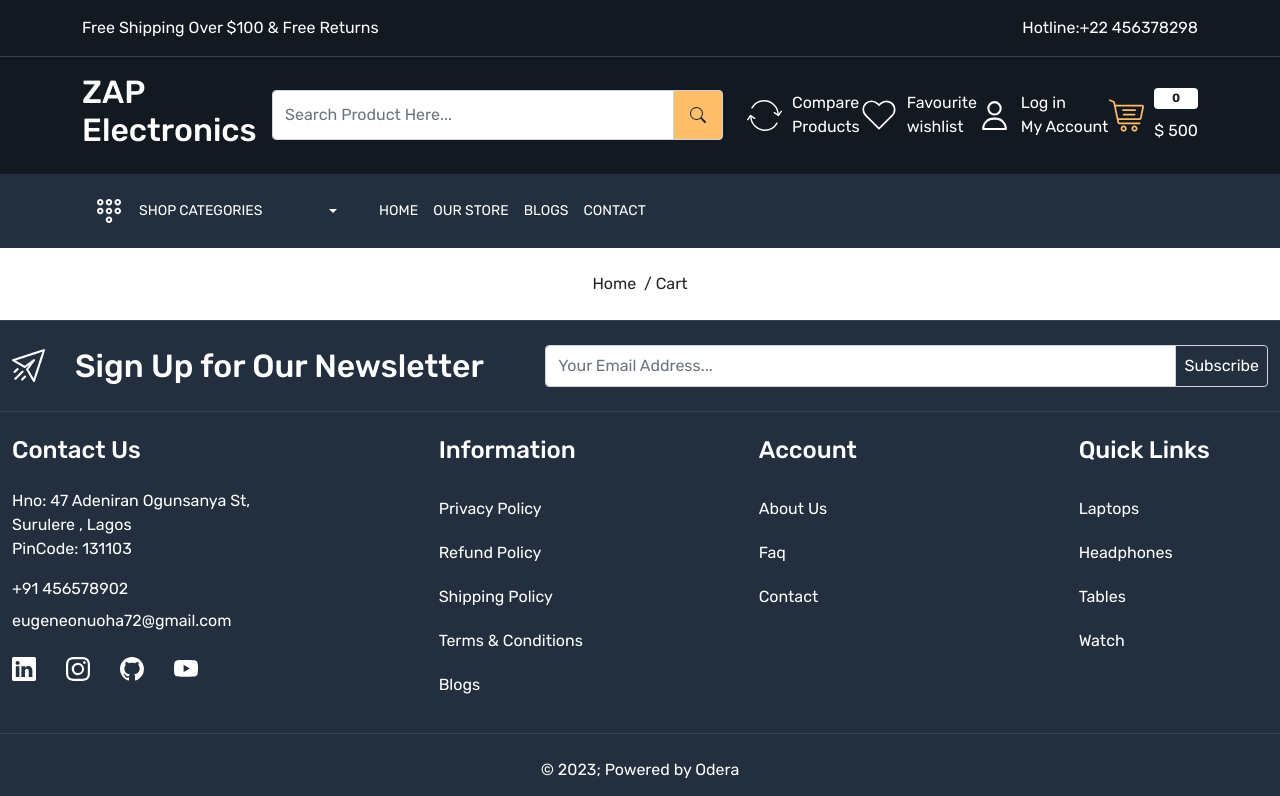
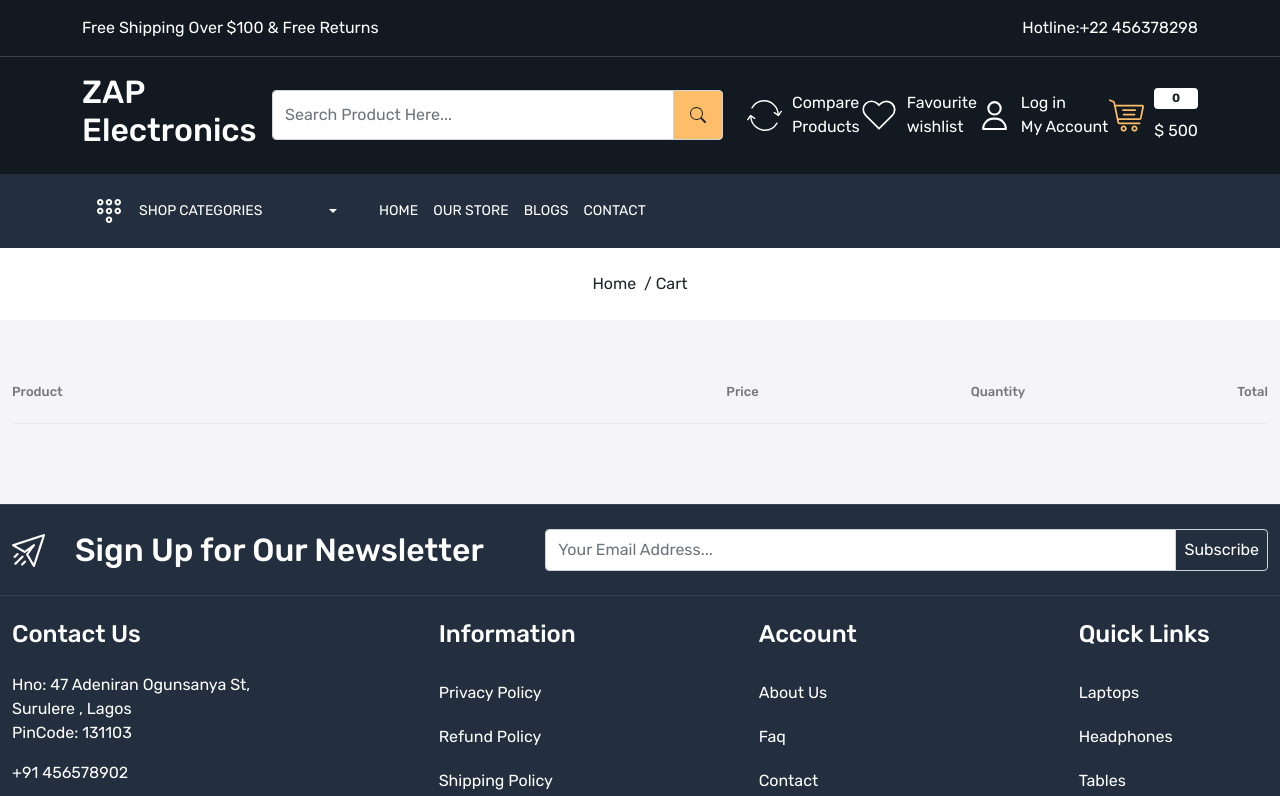
Before and after one commit to eugene4545/ui-store, a React (Create React App) app: page /cart in a window 1280 px wide. Shown: the top 796 px of the page. Built offline with nearby package versions, Linux system fonts and the light colour scheme.

Commit message:
header updt

```diff
--- a/src/App.css
+++ b/src/App.css
@@ -819,3 +819,23 @@
   color: var(--color-777777);
 }
 /* Main Product Page ends */
+
+/* cart page */
+.cart-header {
+  border-bottom: 1px solid #eaeaea;
+}
+.cart-header h4{
+  font-size: 13px;
+  /* text-transform: uppercase; */
+  color: var(--color-777777);
+}
+
+.cart-col-1{
+width: 40%;
+}
+
+.cart-col-2{
+
+}
+
+/* cart page ends here */
--- a/src/pages/Cart.js
+++ b/src/pages/Cart.js
@@ -7,6 +7,26 @@
     <>
      <Meta title={"Cart"} />
       <BreadCrumb title="Cart" />
+      <section className="cart-wrapper home-wrapper-2 py-5">
+        <div className="container-xxl">
+            <div className="row">
+                <div className="col-12">
+                    <div className="cart-header py-3 d-flex justify-content-between align-content-center">
+                        <h4 className='cart-col-1'>Product</h4>
+                        <h4 className='cart-col-2'>Price</h4>
+                        <h4 className='cart-col-3'>Quantity</h4>
+                        <h4 className='cart-col-4'>Total</h4>
+                    </div>
+                    <div className="cart-data py-3 d-flex justify-content-between align-content-center">
+                        <div className='cart-col-1'></div>
+                        <div className='cart-col-2'></div>
+                        <div className='cart-col-3'></div>
+                        <div className='cart-col-4'></div>
+                    </div>
+                </div>
+            </div>
+        </div>
+      </section>
     </>
   )
 }
```
